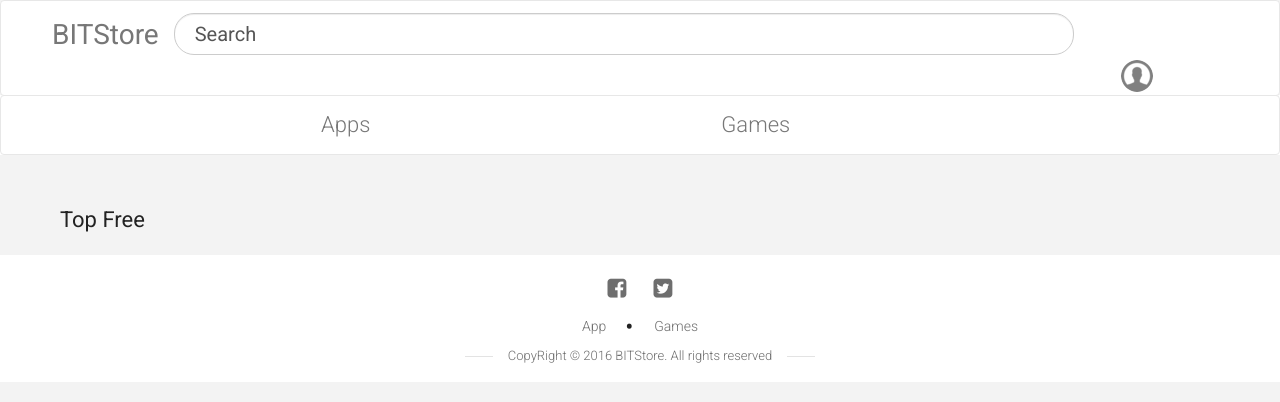
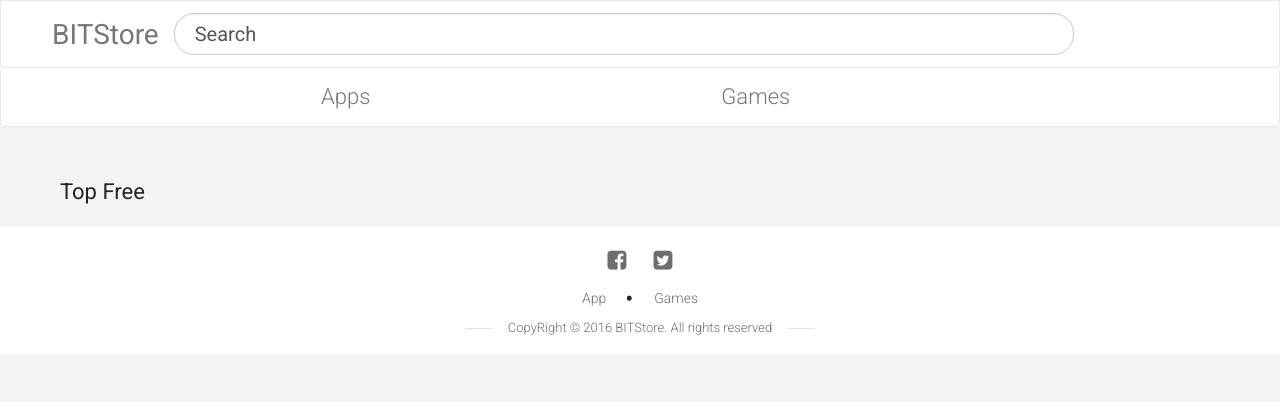
Before and after one commit to sundarpy/Store, a Django app: page /app/topfree in a window 1280 px wide. Shown: the top 402 px of the page. Run offline with Django 3.2, Linux system fonts and the light colour scheme; data that the repository does not hold is empty; some libraries are stand-ins or nearby versions.

Commit message:
Updating html

```diff
--- a/mystore/appstore/templates/AppChart.html
+++ b/mystore/appstore/templates/AppChart.html
@@ -48,7 +48,7 @@
 									<div class="form-group">
 										<input type="search" class="form-control" value="Search" name="q" placeholder="Search..." onfocus="this.value = '';" onblur="if (this.value == '') {this.value = 'Search';}" required="">
 									</div>
-									<span class="pull-right"><a href=""><img src="{% static "images/user.png" %}" style=""></a></span>
+									<!-- <span class="pull-right"><a href=""><img src="{% static "images/user.png" %}" style=""></a></span> -->
 								</form>
 								<ul class="nav navbar-nav navbar-right">
 									<!--<li><a href="#"><i class="fa fa-user" aria-hidden="true"></i></a></li>-->
--- a/mystore/appstore/templates/AppPopular.html
+++ b/mystore/appstore/templates/AppPopular.html
@@ -48,7 +48,7 @@
 									<div class="form-group">
 										<input type="search" class="form-control" value="Search" name="q" placeholder="Search..." onfocus="this.value = '';" onblur="if (this.value == '') {this.value = 'Search';}" required="">
 									</div>
-									<span class="pull-right"><a href=""><img src="{% static "images/user.png" %}" style=""></a></span>
+									<!-- <span class="pull-right"><a href=""><img src="{% static "images/user.png" %}" style=""></a></span> -->
 								</form>
 								<ul class="nav navbar-nav navbar-right">
 									<!--<li><a href="#"><i class="fa fa-user" aria-hidden="true"></i></a></li>-->
--- a/mystore/appstore/templates/GameChart.html
+++ b/mystore/appstore/templates/GameChart.html
@@ -48,7 +48,7 @@
 									<div class="form-group">
 										<input type="search" class="form-control" value="Search" name="q" placeholder="Search..." onfocus="this.value = '';" onblur="if (this.value == '') {this.value = 'Search';}" required="">
 									</div>
-									<span class="pull-right"><a href=""><img src="{% static "images/user.png" %}" style=""></a></span>
+									<!-- <span class="pull-right"><a href=""><img src="{% static "images/user.png" %}" style=""></a></span> -->
 								</form>
 								<ul class="nav navbar-nav navbar-right">
 									<!--<li><a href="#"><i class="fa fa-user" aria-hidden="true"></i></a></li>-->
--- a/mystore/appstore/templates/GamePopular.html
+++ b/mystore/appstore/templates/GamePopular.html
@@ -48,7 +48,7 @@
 									<div class="form-group">
 										<input type="search" class="form-control" value="Search" name="q" placeholder="Search..." onfocus="this.value = '';" onblur="if (this.value == '') {this.value = 'Search';}" required="">
 									</div>
-									<span class="pull-right"><a href=""><img src="{% static "images/user.png" %}" style=""></a></span>
+									<!-- <span class="pull-right"><a href=""><img src="{% static "images/user.png" %}" style=""></a></span> -->
 								</form>
 								<ul class="nav navbar-nav navbar-right">
 									<!--<li><a href="#"><i class="fa fa-user" aria-hidden="true"></i></a></li>-->
--- a/mystore/appstore/templates/SubCategory.html
+++ b/mystore/appstore/templates/SubCategory.html
@@ -48,7 +48,7 @@
 									<div class="form-group">
 										<input type="search" class="form-control" value="Search" name="q" placeholder="Search..." onfocus="this.value = '';" onblur="if (this.value == '') {this.value = 'Search';}" required="">
 									</div>
-									<span class="pull-right"><a href=""><img src="{% static "images/user.png" %}" style=""></a></span>
+									<!-- <span class="pull-right"><a href=""><img src="{% static "images/user.png" %}" style=""></a></span> -->
 								</form>
 								<ul class="nav navbar-nav navbar-right">
 									<!--<li><a href="#"><i class="fa fa-user" aria-hidden="true"></i></a></li>-->
--- a/mystore/appstore/templates/apptopfreechart.html
+++ b/mystore/appstore/templates/apptopfreechart.html
@@ -48,7 +48,7 @@
 									<div class="form-group">
 										<input type="search" class="form-control" value="Search" name="q" placeholder="Search..." onfocus="this.value = '';" onblur="if (this.value == '') {this.value = 'Search';}" required="">
 									</div>
-									<span class="pull-right"><a href=""><img src="{% static "images/user.png" %}" style=""></a></span>
+									<!-- <span class="pull-right"><a href=""><img src="{% static "images/user.png" %}" style=""></a></span> -->
 								</form>
 								<ul class="nav navbar-nav navbar-right">
 									<!--<li><a href="#"><i class="fa fa-user" aria-hidden="true"></i></a></li>-->
@@ -88,7 +88,6 @@
 											<div class="caption">
 												<a href="{% url 'appdetail' app.application.id %}"><h4>{{app.application.app_name}}</h4></a>
 												<h5>{{app.application.app_publisher}}</h5>
-												<p class="rating-app pull-right">{{app.application.app_rating}}</p>
 												<p class="downld"><a href="{{app.application.app_url}}" class="btn btn-sm">Download APK</a></p>
 											</div>
 										</div>
--- a/mystore/appstore/templates/apptopnewfreechart.html
+++ b/mystore/appstore/templates/apptopnewfreechart.html
@@ -48,7 +48,7 @@
 									<div class="form-group">
 										<input type="search" class="form-control" value="Search" name="q" placeholder="Search..." onfocus="this.value = '';" onblur="if (this.value == '') {this.value = 'Search';}" required="">
 									</div>
-									<span class="pull-right"><a href=""><img src="{% static "images/user.png" %}" style=""></a></span>
+									<!-- <span class="pull-right"><a href=""><img src="{% static "images/user.png" %}" style=""></a></span> -->
 								</form>
 								<ul class="nav navbar-nav navbar-right">
 									<!--<li><a href="#"><i class="fa fa-user" aria-hidden="true"></i></a></li>-->
@@ -88,7 +88,6 @@
 											<div class="caption">
 												<a href="{% url 'appdetail' app.application.id %}"><h4>{{app.application.app_name}}</h4></a>
 												<h5>{{app.application.app_publisher}}</h5>
-												<p class="rating-app pull-right">{{app.application.app_rating}}</p>
 												<p class="downld"><a href="{{app.application.app_url}}" class="btn btn-sm">Download APK</a></p>
 											</div>
 										</div>
--- a/mystore/appstore/templates/apptrendingchart.html
+++ b/mystore/appstore/templates/apptrendingchart.html
@@ -48,7 +48,7 @@
 									<div class="form-group">
 										<input type="search" class="form-control" value="Search" name="q" placeholder="Search..." onfocus="this.value = '';" onblur="if (this.value == '') {this.value = 'Search';}" required="">
 									</div>
-									<span class="pull-right"><a href=""><img src="{% static "images/user.png" %}" style=""></a></span>
+									<!-- <span class="pull-right"><a href=""><img src="{% static "images/user.png" %}" style=""></a></span> -->
 								</form>
 								<ul class="nav navbar-nav navbar-right">
 									<!--<li><a href="#"><i class="fa fa-user" aria-hidden="true"></i></a></li>-->
@@ -88,7 +88,6 @@
 											<div class="caption">
 												<a href="{% url 'appdetail' app.application.id %}"><h4>{{app.application.app_name}}</h4></a>
 												<h5>{{app.application.app_publisher}}</h5>
-												<p class="rating-app pull-right">{{app.application.app_rating}}</p>
 												<p class="downld"><a href="{{app.application.app_url}}" class="btn btn-sm">Download APK</a></p>
 											</div>
 										</div>
--- a/mystore/appstore/templates/description.html
+++ b/mystore/appstore/templates/description.html
@@ -48,7 +48,7 @@
 									<div class="form-group">
 										<input type="search" class="form-control" value="Search" name="q" placeholder="Search..." onfocus="this.value = '';" onblur="if (this.value == '') {this.value = 'Search';}" required="">
 									</div>
-									<span class="pull-right"><a href=""><img src="{% static "images/user.png" %}" style=""></a></span>
+									<!-- <span class="pull-right"><a href=""><img src="{% static "images/user.png" %}" style=""></a></span> -->
 								</form>
 								<ul class="nav navbar-nav navbar-right">
 									<!--<li><a href="#"><i class="fa fa-user" aria-hidden="true"></i></a></li>-->
--- a/mystore/appstore/templates/gametopfreechart.html
+++ b/mystore/appstore/templates/gametopfreechart.html
@@ -48,7 +48,7 @@
 									<div class="form-group">
 										<input type="search" class="form-control" value="Search" name="q" placeholder="Search..." onfocus="this.value = '';" onblur="if (this.value == '') {this.value = 'Search';}" required="">
 									</div>
-									<span class="pull-right"><a href=""><img src="{% static "images/user.png" %}" style=""></a></span>
+									<!-- <span class="pull-right"><a href=""><img src="{% static "images/user.png" %}" style=""></a></span> -->
 								</form>
 								<ul class="nav navbar-nav navbar-right">
 									<!--<li><a href="#"><i class="fa fa-user" aria-hidden="true"></i></a></li>-->
@@ -88,7 +88,6 @@
 											<div class="caption">
 												<a href="{% url 'appdetail' app.application.id %}"><h4>{{app.application.app_name}}</h4></a>
 												<h5>{{app.application.app_publisher}}</h5>
-												<p class="rating-app pull-right">{{app.application.app_rating}}</p>
 												<p class="downld"><a href="{{app.application.app_url}}" class="btn btn-sm">Download APK</a></p>
 											</div>
 										</div>
--- a/mystore/appstore/templates/gametopnewfreechart.html
+++ b/mystore/appstore/templates/gametopnewfreechart.html
@@ -48,7 +48,7 @@
 									<div class="form-group">
 										<input type="search" class="form-control" value="Search" name="q" placeholder="Search..." onfocus="this.value = '';" onblur="if (this.value == '') {this.value = 'Search';}" required="">
 									</div>
-									<span class="pull-right"><a href=""><img src="{% static "images/user.png" %}" style=""></a></span>
+									<!-- <span class="pull-right"><a href=""><img src="{% static "images/user.png" %}" style=""></a></span> -->
 								</form>
 								<ul class="nav navbar-nav navbar-right">
 									<!--<li><a href="#"><i class="fa fa-user" aria-hidden="true"></i></a></li>-->
@@ -88,7 +88,6 @@
 											<div class="caption">
 												<a href="{% url 'appdetail' app.application.id %}"><h4>{{app.application.app_name}}</h4></a>
 												<h5>{{app.application.app_publisher}}</h5>
-												<p class="rating-app pull-right">{{app.application.app_rating}}</p>
 												<p class="downld"><a href="{{app.application.app_url}}" class="btn btn-sm">Download APK</a></p>
 											</div>
 										</div>
--- a/mystore/appstore/templates/gametrendingchart.html
+++ b/mystore/appstore/templates/gametrendingchart.html
@@ -48,7 +48,7 @@
 									<div class="form-group">
 										<input type="search" class="form-control" value="Search" name="q" placeholder="Search..." onfocus="this.value = '';" onblur="if (this.value == '') {this.value = 'Search';}" required="">
 									</div>
-									<span class="pull-right"><a href=""><img src="{% static "images/user.png" %}" style=""></a></span>
+									<!-- <span class="pull-right"><a href=""><img src="{% static "images/user.png" %}" style=""></a></span> -->
 								</form>
 								<ul class="nav navbar-nav navbar-right">
 									<!--<li><a href="#"><i class="fa fa-user" aria-hidden="true"></i></a></li>-->
@@ -88,7 +88,6 @@
 											<div class="caption">
 												<a href="{% url 'appdetail' app.application.id %}"><h4>{{app.application.app_name}}</h4></a>
 												<h5>{{app.application.app_publisher}}</h5>
-												<p class="rating-app pull-right">{{app.application.app_rating}}</p>
 												<p class="downld"><a href="{{app.application.app_url}}" class="btn btn-sm">Download APK</a></p>
 											</div>
 										</div>
--- a/mystore/appstore/templates/home.html
+++ b/mystore/appstore/templates/home.html
@@ -48,7 +48,7 @@
 									<div class="form-group">
 										<input type="search" class="form-control" value="Search" name="q" placeholder="Search..." onfocus="this.value = '';" onblur="if (this.value == '') {this.value = 'Search';}" required="">
 									</div>
-									<span class="pull-right"><a href=""><img src="{% static "images/user.png" %}" style=""></a></span>
+									<!-- <span class="pull-right"><a href=""><img src="{% static "images/user.png" %}" style=""></a></span> -->
 								</form>
 								<ul class="nav navbar-nav navbar-right">
 									<!--<li><a href="#"><i class="fa fa-user" aria-hidden="true"></i></a></li>-->
--- a/mystore/appstore/templates/publisher.html
+++ b/mystore/appstore/templates/publisher.html
@@ -48,7 +48,7 @@
 									<div class="form-group">
 										<input type="search" class="form-control" value="Search" name="q" placeholder="Search..." onfocus="this.value = '';" onblur="if (this.value == '') {this.value = 'Search';}" required="">
 									</div>
-									<span class="pull-right"><a href=""><img src="{% static "images/user.png" %}" style=""></a></span>
+									<!-- <span class="pull-right"><a href=""><img src="{% static "images/user.png" %}" style=""></a></span> -->
 								</form>
 								<ul class="nav navbar-nav navbar-right">
 									<!--<li><a href="#"><i class="fa fa-user" aria-hidden="true"></i></a></li>-->
--- a/mystore/appstore/templates/results.html
+++ b/mystore/appstore/templates/results.html
@@ -48,7 +48,7 @@
 									<div class="form-group">
 										<input type="search" class="form-control" value="Search" name="q" placeholder="Search..." onfocus="this.value = '';" onblur="if (this.value == '') {this.value = 'Search';}" required="">
 									</div>
-									<span class="pull-right"><a href=""><img src="{% static "images/user.png" %}" style=""></a></span>
+									<!-- <span class="pull-right"><a href=""><img src="{% static "images/user.png" %}" style=""></a></span> -->
 								</form>
 								<ul class="nav navbar-nav navbar-right">
 									<!--<li><a href="#"><i class="fa fa-user" aria-hidden="true"></i></a></li>-->
```
